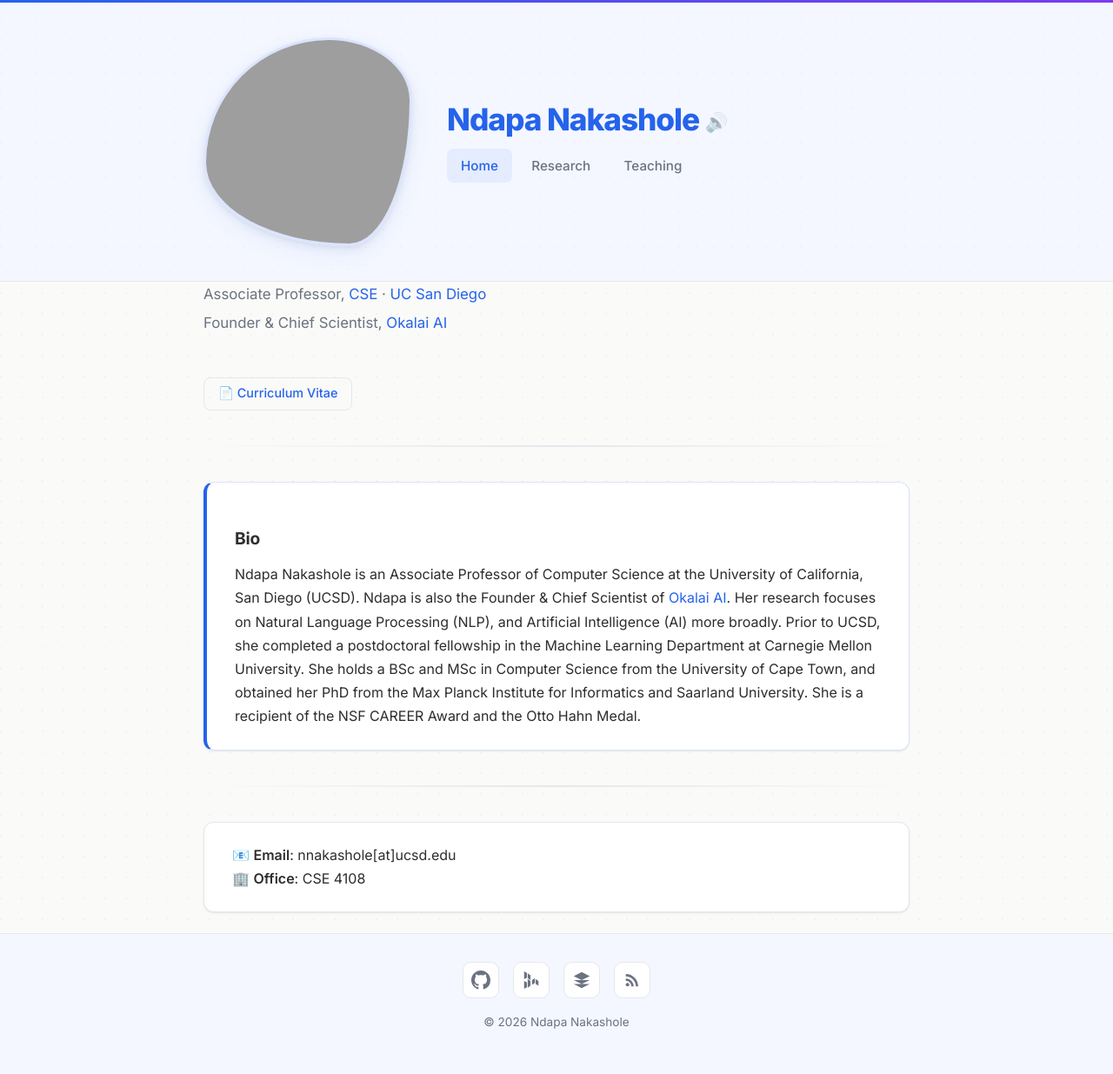
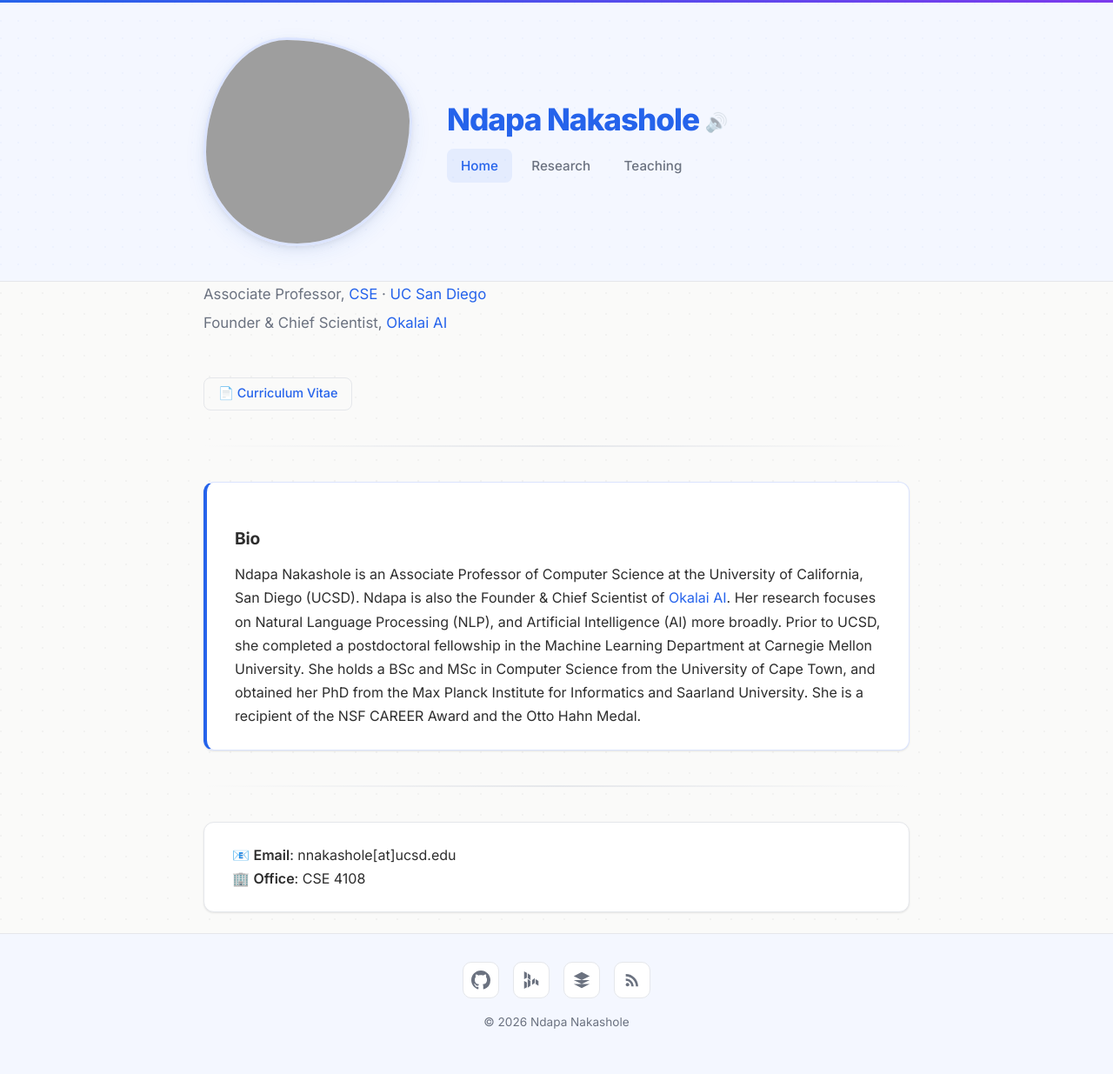
Before and after one commit to ndapa/ndapa.github.io, a Jekyll site: the page built from index.md, in a window 1280 px wide. Shown: the whole page at 87% size. Built offline with Jekyll 4.4.1, drawn with Linux system fonts in a browser that asks for light colours; grey boxes are pictures that could not be loaded.

Commit message:
Try softer blob shape for profile photo

```diff
--- a/assets/css/style.css
+++ b/assets/css/style.css
@@ -82,7 +82,7 @@ body {
 .photo-frame {
   width: 240px;
   height: 240px;
-  border-radius: 60% 40% 30% 70% / 60% 30% 70% 40%;
+  border-radius: 40% 60% 55% 45% / 55% 40% 60% 45%;
   overflow: hidden;
   border: 3px solid #dbe4ff;
   box-shadow: var(--shadow-md), 0 8px 24px rgba(37, 99, 235, 0.08);
```
